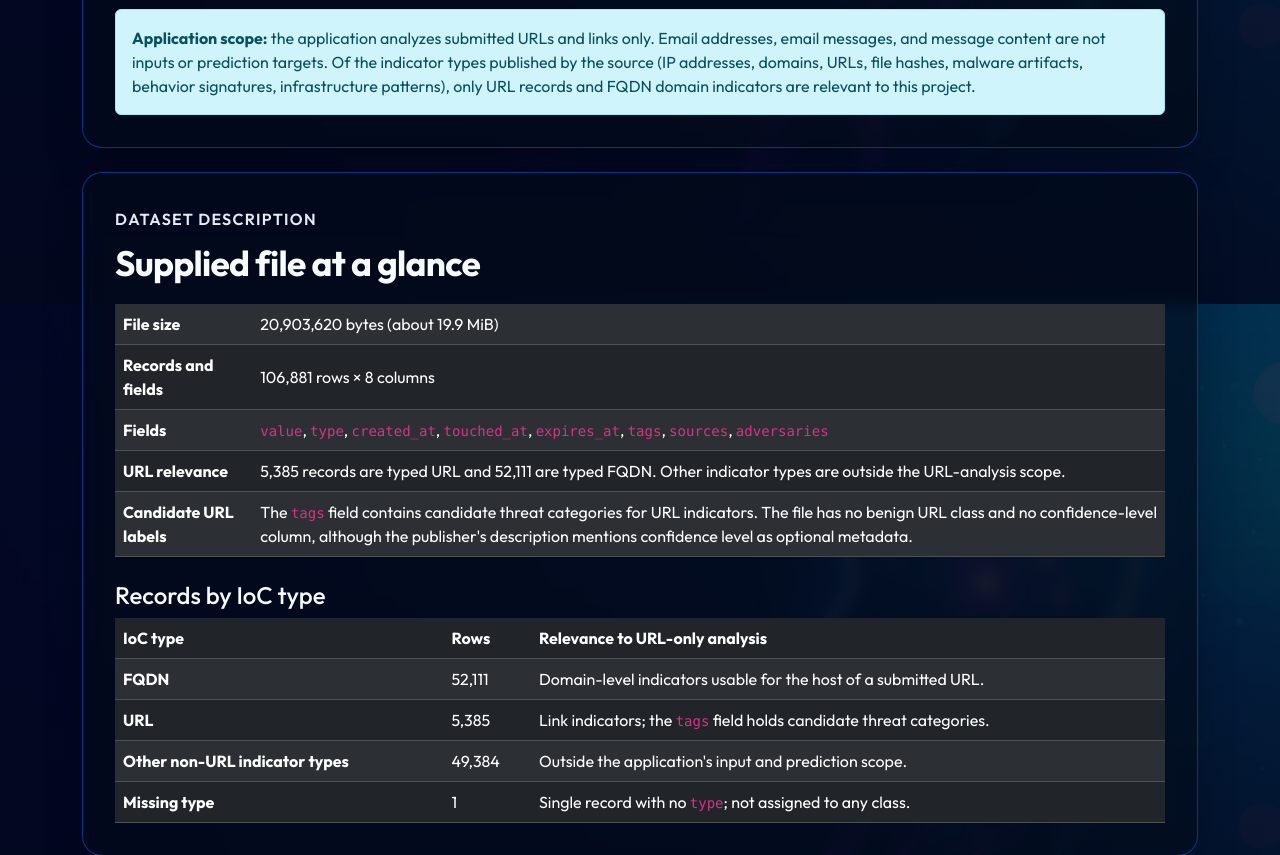
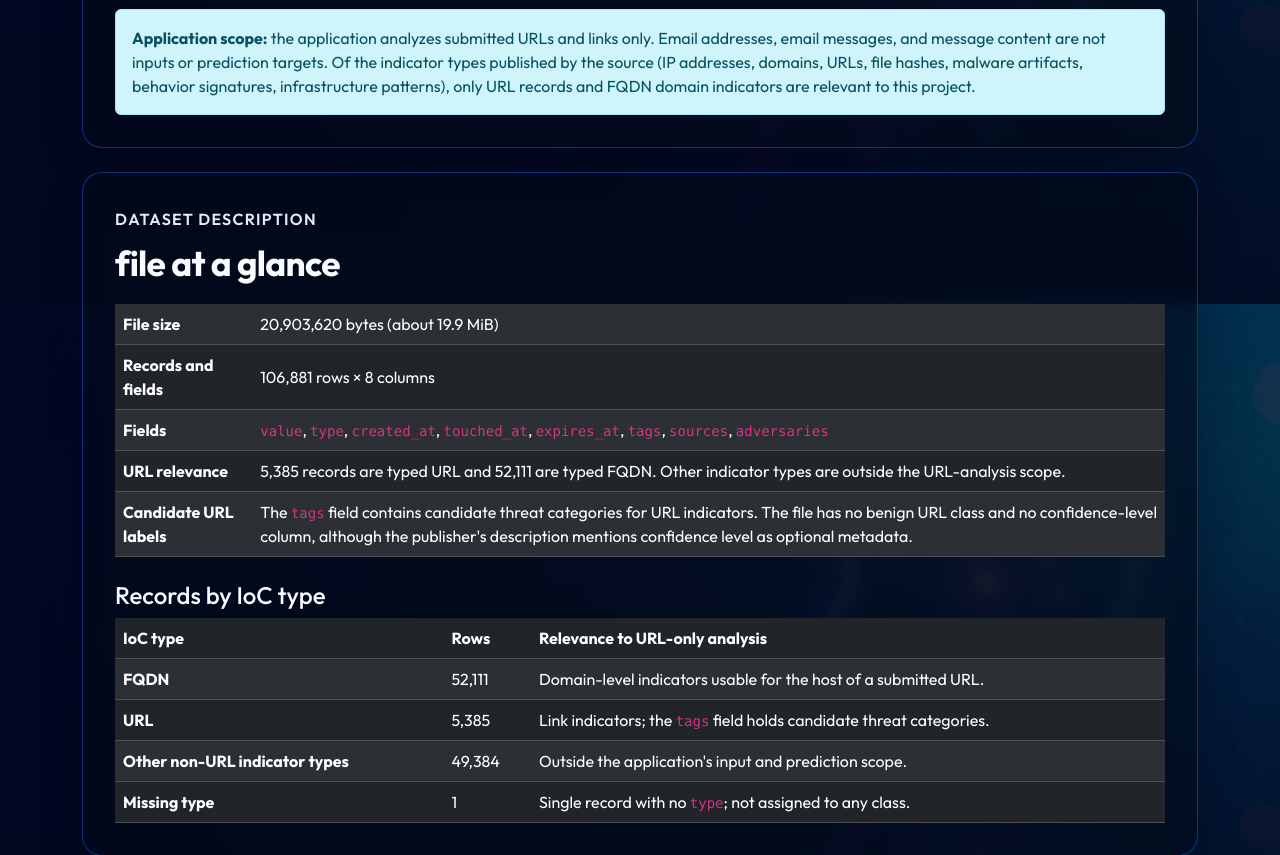
Before and after one commit to MonicaPoveda/Proyecto_MachineL, a Flask app: page /methodology/data-understanding/ in a window 1280 px wide. Shown: the part 1296-2151 px from the top of the page. Run offline with Flask 3, Linux system fonts and the light colour scheme.

Commit message:
Update CRISP-DM data understanding phase

```diff
--- a/templates/methodology/data_understanding.html
+++ b/templates/methodology/data_understanding.html
@@ -69,7 +69,7 @@
 
         <article class="info-card mb-4">
             <p class="eyebrow mb-2">Dataset description</p>
-            <h2>Supplied file at a glance</h2>
+            <h2>file at a glance</h2>
             <div class="table-responsive mb-4">
                 <table class="table table-dark table-striped align-middle mb-0">
                     <tbody>
@@ -146,7 +146,6 @@
                 <li>Source identified and documented: MinTIC / ColCERT, published on datos.gov.co, last updated October 30, 2026.</li>
                 <li>Usable subset: 5,385 URL records and 52,111 FQDN records out of 106,881 rows; the remaining rows are outside the application's scope.</li>
                 <li>Main quality issues found: 55,288 exact duplicate rows, 69,500 repeated indicator values, one record without <code>type</code>, and a heavily dominant tag.</li>
-                <li>A legitimate-URL class is not present in this source and is a requirement for malicious-versus-legitimate classification.</li>
                 <li>A URL matching an indicator in this feed can be reported as a known indicator; a URL that does not match is unknown, not legitimate.</li>
             </ul>
         </article>
```
